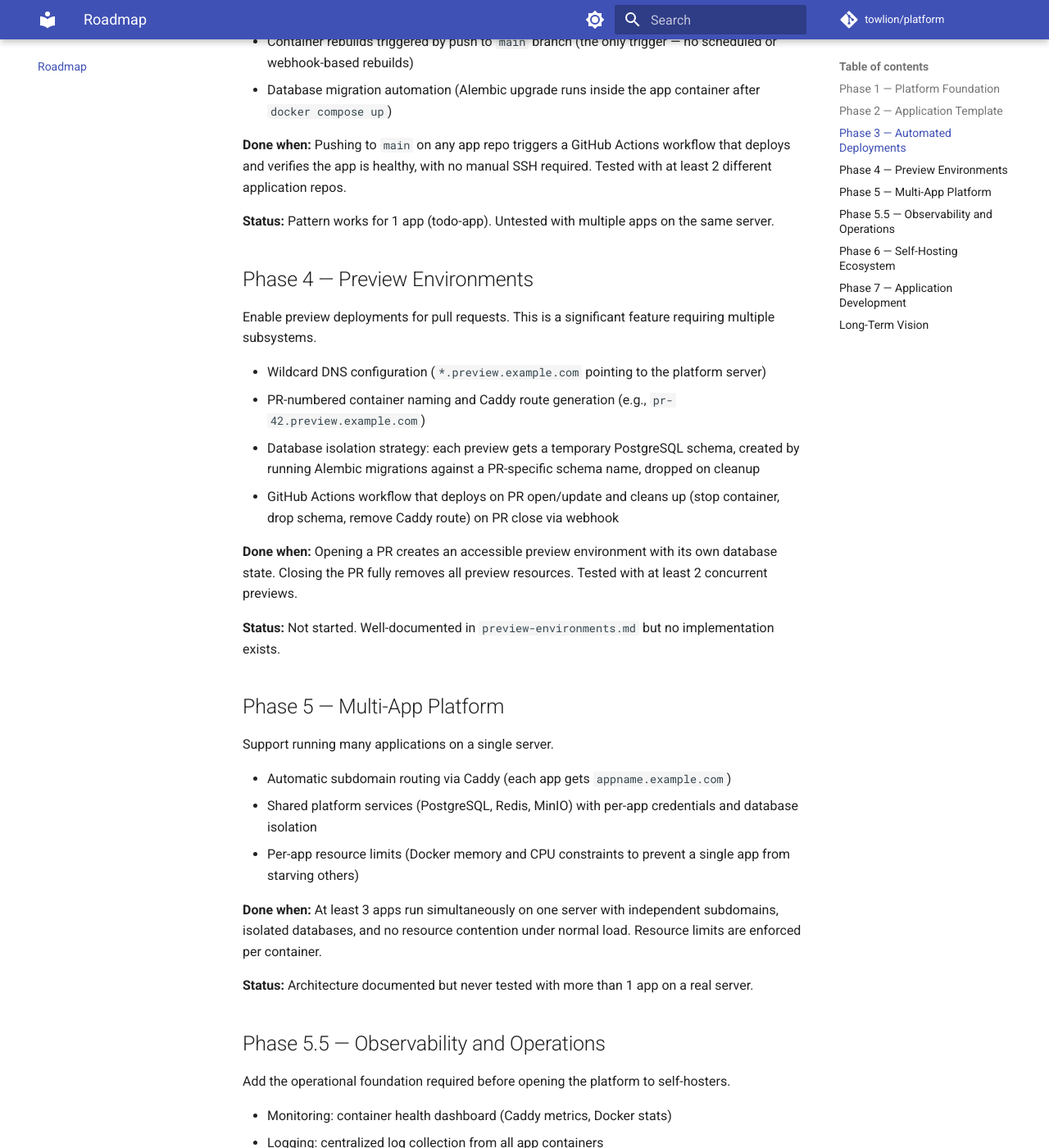
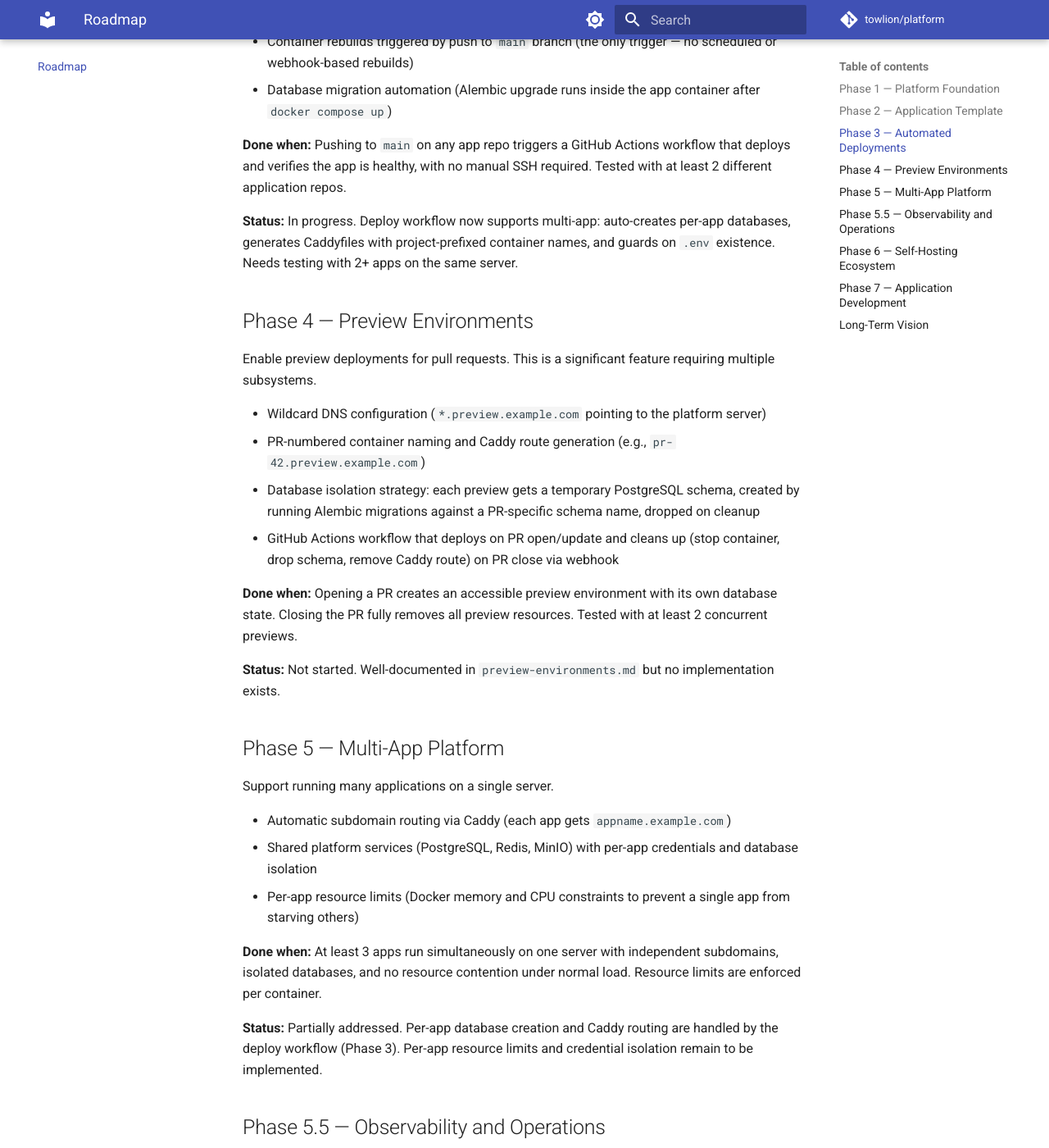
Before and after one commit to towlion/platform, an MkDocs documentation site: the page built from docs/roadmap.md, in a window 1280 px wide and 1400 px high, scrolled down 1312 px. Shown: the whole window at 82% size. Built offline with MkDocs 1.6.1 and Material for MkDocs 9.7.7, drawn with Linux system fonts in a browser that asks for light colours; comment, search, counter and statistics services are not loaded.

Commit message:
docs: update roadmap for multi-app deployment progress
Phase 3 now reflects multi-app workflow support (per-app DB, generated
Caddyfiles, .env guard). Phase 5 updated to note that routing and DB
isolation are partially addressed by the deploy workflow.

Co-Authored-By: Claude Opus 4.6 (1M context) <noreply@anthropic.com>

```diff
--- a/docs/roadmap.md
+++ b/docs/roadmap.md
@@ -40,7 +40,7 @@ Automate the deploy-on-push pipeline.
 
 **Done when:** Pushing to `main` on any app repo triggers a GitHub Actions workflow that deploys and verifies the app is healthy, with no manual SSH required. Tested with at least 2 different application repos.
 
-**Status:** Pattern works for 1 app (todo-app). Untested with multiple apps on the same server.
+**Status:** In progress. Deploy workflow now supports multi-app: auto-creates per-app databases, generates Caddyfiles with project-prefixed container names, and guards on `.env` existence. Needs testing with 2+ apps on the same server.
 
 ## Phase 4 — Preview Environments
 
@@ -65,7 +65,7 @@ Support running many applications on a single server.
 
 **Done when:** At least 3 apps run simultaneously on one server with independent subdomains, isolated databases, and no resource contention under normal load. Resource limits are enforced per container.
 
-**Status:** Architecture documented but never tested with more than 1 app on a real server.
+**Status:** Partially addressed. Per-app database creation and Caddy routing are handled by the deploy workflow (Phase 3). Per-app resource limits and credential isolation remain to be implemented.
 
 ## Phase 5.5 — Observability and Operations
 
```
